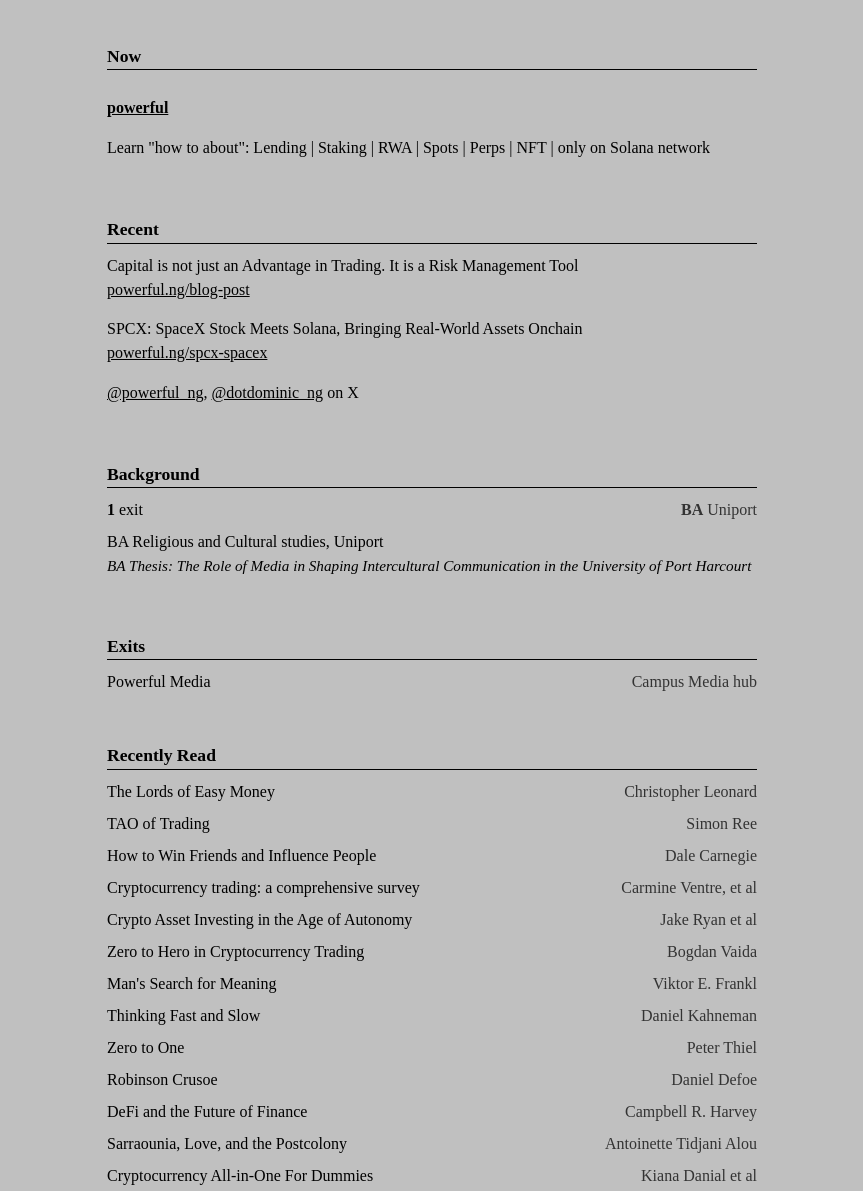
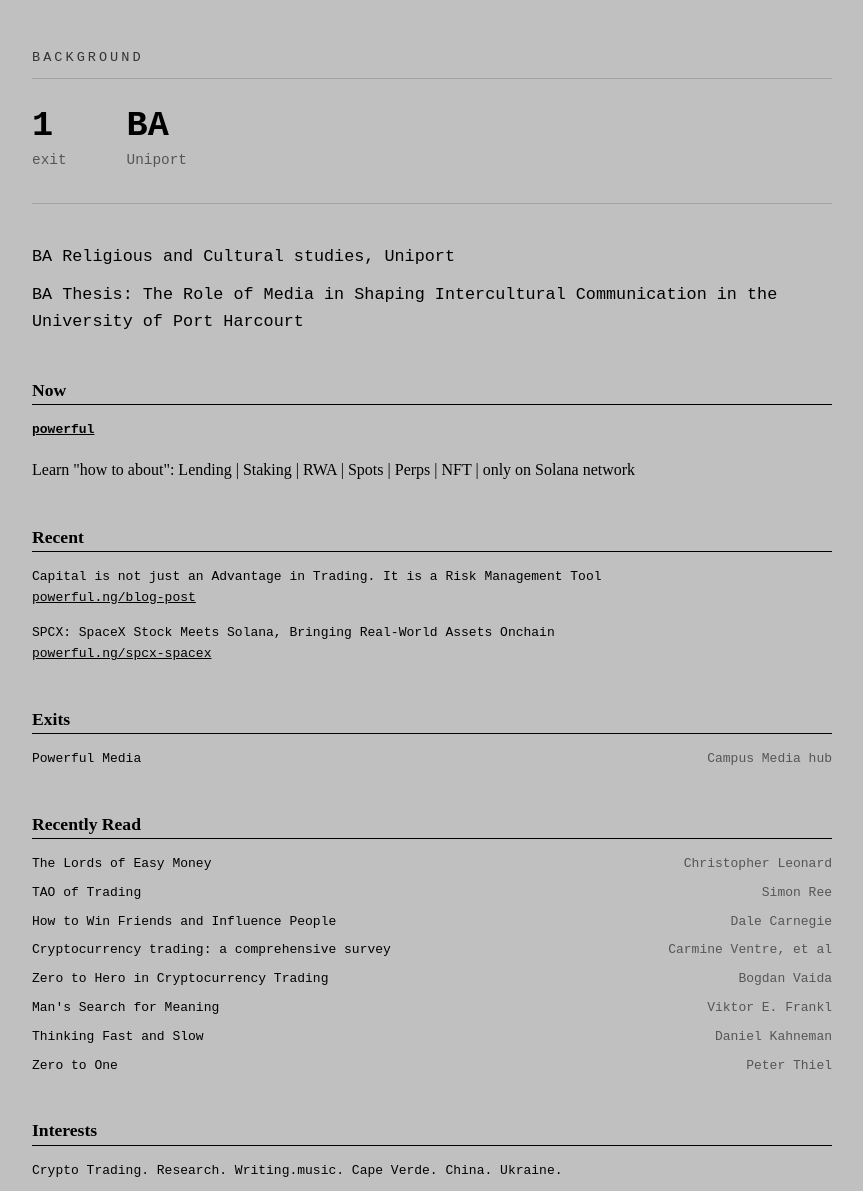
Before and after one commit to Powerful122/Powerful, a plain HTML site: page index.html in a window 1280 px wide. Shown: the part 185-1376 px from the top of the page, without its empty margins (208-1071 px from the left). Drawn offline with Linux system fonts and the light colour scheme.

Commit message:
Refactor index.html for improved layout and styles
Updated the layout and styles of the index.html file, including changes to typography, section titles, and overall structure.

```diff
--- a/index.html
+++ b/index.html
@@ -9,113 +9,128 @@
         body {
             background-color: #C0C0C0;
             color: #000000;
+            /* Using Times New Roman as requested for body,
+               but Monospace for the "Background" section data */
             font-family: "Times New Roman", Times, serif;
-            line-height: 1.5;
+            line-height: 1.6;
             margin: 0;
-            padding: 40px 20px;
+            padding: 60px 20px;
             display: flex;
             justify-content: center;
         }
 
         .container {
-            max-width: 650px;
+            max-width: 800px;
             width: 100%;
         }
 
         /* Typography */
         h1 {
-            font-size: 2.2rem;
-            margin-bottom: 5px;
+            font-size: 2.5rem;
+            margin-bottom: 0;
             font-weight: normal;
         }
 
         .sub-header {
-            font-size: 1.1rem;
+            font-size: 1.2rem;
+            margin-bottom: 50px;
+        }
+
+        /* The "BACKGROUND" Header style from the image */
+        .section-label {
+            font-family: monospace;
+            text-transform: uppercase;
+            letter-spacing: 3px;
+            font-size: 0.85rem;
+            color: #333;
+            border-bottom: 1px solid #a3a3a3;
+            padding-bottom: 10px;
+            margin-bottom: 30px;
+        }
+
+        /* The "Big Stats" Row (1 exit, BA Uniport) */
+        .stats-row {
+            display: flex;
+            gap: 60px; /* Space between stats */
+            margin-bottom: 40px;
+            border-bottom: 1px solid #a3a3a3;
+            padding-bottom: 30px;
+        }
+
+        .stat-item {
+            display: flex;
+            flex-direction: column;
+        }
+
+        .stat-big {
+            font-family: monospace;
+            font-size: 2.2rem;
+            font-weight: bold;
+            line-height: 1;
+        }
+
+        .stat-label {
+            font-family: monospace;
+            font-size: 0.9rem;
+            color: #555; /* Muted grey for the label */
+            margin-top: 5px;
+        }
+
+        /* The detailed list below stats */
+        .details-list {
+            font-family: monospace; /* Monospace makes it look like the image */
+            font-size: 1.05rem;
             margin-bottom: 40px;
         }
 
-        .section-title {
+        .details-list div {
+            margin-bottom: 12px;
+        }
+
+        /* Other Sections */
+        .section-title-simple {
             font-weight: bold;
             font-size: 1.1rem;
             margin-top: 40px;
-            margin-bottom: 10px;
+            margin-bottom: 15px;
             border-bottom: 1px solid #000;
-            display: inline-block;
-            width: 100%;
         }
 
-        a {
-            color: #000;
-            text-decoration: underline;
-        }
-
-        a:hover {
-            text-decoration: none;
-        }
-
-        /* Layout Grids */
         .grid-row {
             display: flex;
             justify-content: space-between;
+            font-family: monospace;
             margin-bottom: 8px;
-            gap: 20px;
         }
 
-        .grid-left {
-            flex: 1;
-        }
-
-        .grid-right {
-            text-align: right;
-            color: #333;
-        }
-
-        .list-item {
-            margin-bottom: 15px;
-        }
-
-        .meta-info {
-            font-style: italic;
-            font-size: 0.95rem;
-        }
-
-        .interests-list {
-            margin-top: 10px;
-        }
+        a { color: #000; text-decoration: underline; }
 
         .quote {
-            margin-top: 60px;
+            margin-top: 80px;
             font-style: italic;
+            text-align: center;
             border-top: 1px solid #000;
             padding-top: 20px;
-            text-align: center;
         }
 
         footer {
-            margin-top: 40px;
-            font-size: 0.9rem;
+            margin-top: 30px;
             text-align: center;
-            opacity: 0.8;
+            font-size: 0.8rem;
+            font-family: monospace;
         }
 
-        /* Responsive */
-        @media (max-width: 500px) {
-            .grid-row {
-                flex-direction: column;
-                gap: 2px;
-                margin-bottom: 15px;
-            }
-            .grid-right {
-                text-align: left;
-                font-size: 0.9rem;
-            }
+        /* Mobile Adjustments */
+        @media (max-width: 600px) {
+            .stats-row { gap: 30px; }
+            .stat-big { font-size: 1.8rem; }
         }
     </style>
 </head>
 <body>
 
 <div class="container">
-    <!-- Header Area -->
+    <!-- Header -->
     <header>
         <h1>Joseph Dominic</h1>
         <div class="sub-header">
@@ -123,87 +138,85 @@
         </div>
     </header>
 
+    <!-- Professional Background Section (Matching your image) -->
+    <section>
+        <div class="section-label">Background</div>
+
+        <div class="stats-row">
+            <div class="stat-item">
+                <span class="stat-big">1</span>
+                <span class="stat-label">exit</span>
+            </div>
+            <div class="stat-item">
+                <span class="stat-big">BA</span>
+                <span class="stat-label">Uniport</span>
+            </div>
+        </div>
+
+        <div class="details-list">
+            <div>BA Religious and Cultural studies, Uniport</div>
+            <div>BA Thesis: The Role of Media in Shaping Intercultural Communication in the University of Port Harcourt</div>
+        </div>
+    </section>
+
     <!-- Now Section -->
     <section>
-        <div class="section-title">Now</div>
-        <p><strong><a href="https://www.powerful.ng">powerful</a></strong></p>
+        <div class="section-title-simple">Now</div>
+        <p style="font-family: monospace;"><strong><a href="https://www.powerful.ng">powerful</a></strong></p>
         <p>Learn "how to about": Lending | Staking | RWA | Spots | Perps | NFT | only on Solana network</p>
     </section>
 
-    <!-- Recents Section -->
+    <!-- Recents -->
     <section>
-        <div class="section-title">Recent</div>
-        <div class="list-item">
-            Capital is not just an Advantage in Trading. It is a Risk Management Tool <br>
+        <div class="section-title-simple">Recent</div>
+        <div style="font-family: monospace; margin-bottom: 15px;">
+            Capital is not just an Advantage in Trading. It is a Risk Management Tool<br>
             <a href="https://www.powerful.ng/2026/09/blog-post.html">powerful.ng/blog-post</a>
         </div>
-        <div class="list-item">
-            SPCX: SpaceX Stock Meets Solana, Bringing Real-World Assets Onchain <br>
+        <div style="font-family: monospace; margin-bottom: 15px;">
+            SPCX: SpaceX Stock Meets Solana, Bringing Real-World Assets Onchain<br>
             <a href="https://www.powerful.ng/2026/09/spcx-spacex-stock-meets-solana-bringing.html">powerful.ng/spcx-spacex</a>
-        </div>
-        <p>
-            <a href="https://x.com/powerful_ng">@powerful_ng</a>,
-            <a href="https://x.com/dotdominic_ng">@dotdominic_ng</a> on X
-        </p>
-    </section>
-
-    <!-- Background Section -->
-    <section>
-        <div class="section-title">Background</div>
-        <div class="grid-row">
-            <div class="grid-left"><strong>1</strong> exit</div>
-            <div class="grid-right"><strong>BA</strong> Uniport</div>
-        </div>
-        <div class="list-item">
-            BA Religious and Cultural studies, Uniport<br>
-            <span class="meta-info">BA Thesis: The Role of Media in Shaping Intercultural Communication in the University of Port Harcourt</span>
         </div>
     </section>
 
     <!-- Exits Section -->
     <section>
-        <div class="section-title">Exits</div>
+        <div class="section-title-simple">Exits</div>
         <div class="grid-row">
-            <div class="grid-left">Powerful Media</div>
-            <div class="grid-right">Campus Media hub</div>
+            <span>Powerful Media</span>
+            <span style="color: #555;">Campus Media hub</span>
         </div>
     </section>
 
-    <!-- Recently Read Section -->
+    <!-- Recently Read -->
     <section>
-        <div class="section-title">Recently Read</div>
-        <div class="grid-row"><div class="grid-left">The Lords of Easy Money</div><div class="grid-right">Christopher Leonard</div></div>
-        <div class="grid-row"><div class="grid-left">TAO of Trading</div><div class="grid-right">Simon Ree</div></div>
-        <div class="grid-row"><div class="grid-left">How to Win Friends and Influence People</div><div class="grid-right">Dale Carnegie</div></div>
-        <div class="grid-row"><div class="grid-left">Cryptocurrency trading: a comprehensive survey</div><div class="grid-right">Carmine Ventre, et al</div></div>
-        <div class="grid-row"><div class="grid-left">Crypto Asset Investing in the Age of Autonomy</div><div class="grid-right">Jake Ryan et al</div></div>
-        <div class="grid-row"><div class="grid-left">Zero to Hero in Cryptocurrency Trading</div><div class="grid-right">Bogdan Vaida</div></div>
-        <div class="grid-row"><div class="grid-left">Man's Search for Meaning</div><div class="grid-right">Viktor E. Frankl</div></div>
-        <div class="grid-row"><div class="grid-left">Thinking Fast and Slow</div><div class="grid-right">Daniel Kahneman</div></div>
-        <div class="grid-row"><div class="grid-left">Zero to One</div><div class="grid-right">Peter Thiel</div></div>
-        <div class="grid-row"><div class="grid-left">Robinson Crusoe</div><div class="grid-right">Daniel Defoe</div></div>
-        <div class="grid-row"><div class="grid-left">DeFi and the Future of Finance</div><div class="grid-right">Campbell R. Harvey</div></div>
-        <div class="grid-row"><div class="grid-left">Sarraounia, Love, and the Postcolony</div><div class="grid-right">Antoinette Tidjani Alou</div></div>
-        <div class="grid-row"><div class="grid-left">Cryptocurrency All-in-One For Dummies</div><div class="grid-right">Kiana Danial et al</div></div>
+        <div class="section-title-simple">Recently Read</div>
+        <div class="grid-row"><span>The Lords of Easy Money</span><span style="color: #555;">Christopher Leonard</span></div>
+        <div class="grid-row"><span>TAO of Trading</span><span style="color: #555;">Simon Ree</span></div>
+        <div class="grid-row"><span>How to Win Friends and Influence People</span><span style="color: #555;">Dale Carnegie</span></div>
+        <div class="grid-row"><span>Cryptocurrency trading: a comprehensive survey</span><span style="color: #555;">Carmine Ventre, et al</span></div>
+        <div class="grid-row"><span>Zero to Hero in Cryptocurrency Trading</span><span style="color: #555;">Bogdan Vaida</span></div>
+        <div class="grid-row"><span>Man's Search for Meaning</span><span style="color: #555;">Viktor E. Frankl</span></div>
+        <div class="grid-row"><span>Thinking Fast and Slow</span><span style="color: #555;">Daniel Kahneman</span></div>
+        <div class="grid-row"><span>Zero to One</span><span style="color: #555;">Peter Thiel</span></div>
     </section>
 
-    <!-- Interests Section -->
+    <!-- Interests -->
     <section>
-        <div class="section-title">Interests</div>
-        <div class="interests-list">
-            Crypto Trading. Research. Writing. Traps (music). Cape Verde. China. Ukraine.
+        <div class="section-title-simple">Interests</div>
+        <p style="font-family: monospace;">Crypto Trading. Research. Writing.music. Cape Verde. China. Ukraine.</p>
+    </section>
+
+    <!-- Location & Links -->
+    <section>
+        <div class="section-title-simple">Links</div>
+        <div style="font-family: monospace;">
+            Port Harcourt, Nigeria <br>
+            Mentor: <a href="https://timsmek.com/publishing-plans-view">Timsmek</a><br>
+            X: <a href="https://x.com/powerful_ng">@powerful_ng</a>, <a href="https://x.com/dotdominic_ng">@dotdominic_ng</a>
         </div>
     </section>
 
-    <!-- Footer Links & Info -->
-    <section>
-        <div class="section-title">Location & Network</div>
-        <p>Port Harcourt, Nigeria</p>
-        <p>Father: Joseph Udo</p>
-        <p>Mentor: <a href="https://timsmek.com/publishing-plans-view">Timsmek</a></p>
-    </section>
-
-    <!-- Quote -->
     <div class="quote">
         "He who has a why to live for can bear almost anyhow" — Viktor E. Frankl
     </div>
```
